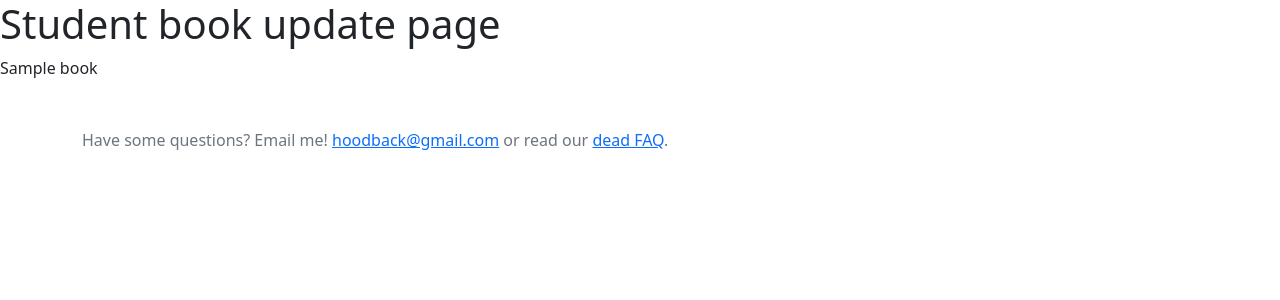
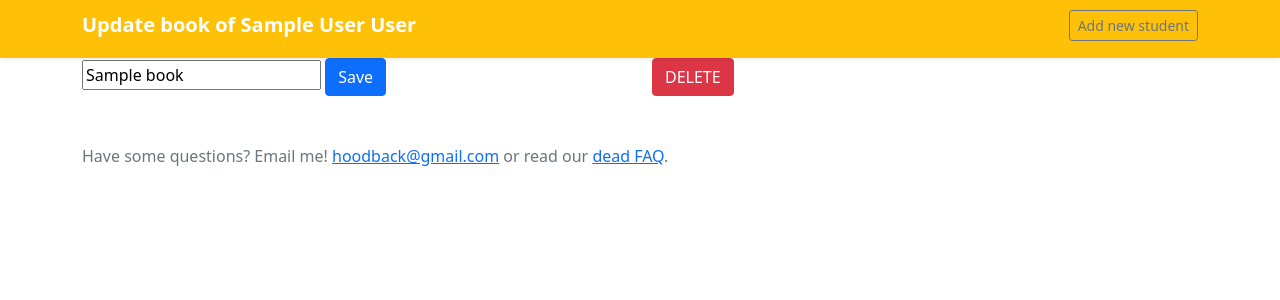
Before and after one commit to freddybone1/backend_HT6, a Django app: page /list/books/up/1 in a window 1280 px wide. Shown: the top 300 px of the page. Run offline with Django 3.2, Linux system fonts and the light colour scheme; tables that the repository leaves empty hold one stand-in row (values such as "Sample post"); parts of the project's set-up code (start-up, migrations or seed data) failed here and were passed over.

Commit message:
update forms - add form for student book; signals - delte sygnal which stop deletion of student; templates - adjust templates to assist logic; view - add code to delete and change students book;

```diff
--- a/home/forms.py
+++ b/home/forms.py
@@ -1,6 +1,6 @@
 from django.forms import ModelForm  # noqa
 
-from home.models import Student  # noqa
+from home.models import Student, Book  # noqa
 
 
 class StudentForm(ModelForm):
@@ -15,3 +15,10 @@ class StudentForm(ModelForm):
                   'email',
                   'social_url',
                   ]
+
+
+class BookForm(ModelForm):
+    class Meta:
+        model = Book
+        fields = ['title',
+                  ]
--- a/home/templates/student_book_update.html
+++ b/home/templates/student_book_update.html
@@ -3,12 +3,39 @@
 {% block title %} Student book {% endblock %}
 
 {% block 'body' %}
-<h1> Student book update page</h1>
-<!--{% for student in students%}-->
-<!--<li> {{student.name}}</li>-->
-<!--{% endfor %}-->
+<header>
+  <div class="navbar navbar-dark bg-warning shadow-sm">
+    <div class="container">
+      <h3 class="navbar-brand d-flex align-items-center">
+        <strong>{% block page_name %}Update book of {{student.name}} {{student.surname}}{% endblock %}</strong>
+        <h4><a href="{% url 'page_add_student' %}"><button type="button" class="btn btn-sm btn-outline-secondary">Add new student</button></a></h4>
+      </h3>
+    </div>
+  </div>
+</header>
 
-{{student.book.title}}
+<div class="container">
+  <div class="row ">
+    <div class="col align-self-center">
+      <form method="POST" action="{% url 'page_books_update' id=student.id %}">
+      {% csrf_token %}
+        {% for field in form%}
+        {{field}}
+        {% endfor %}
+        <!-- button to save changes in book . use name tag to identify it in view.return id of student     -->
+        <button type="submit" name="Save" class="btn btn-primary">Save</button>
+      </form>
+    </div>
+
+    <div class="col align-self-center">
+      <!-- button to delete book and student. use name tag to identify it in view.return id of book    -->
+      <form method="POST" action="{% url 'page_books_update' id=student.book.id %}">
+        {% csrf_token %}
+      <button type="submit" name="DELETE" class="btn btn-danger">DELETE</button></form>
+    </div>
+  </div>
+</div>
+
 
 {% include 'footer.html' %}
 {% endblock %}
--- a/home/templates/update_student.html
+++ b/home/templates/update_student.html
@@ -13,10 +13,9 @@
     </div>
   </div>
 </header>
-    <div class="container">
+<div class="container">
   <div class="row align-items-centre">
     <div class="col">
-
     </div>
     <div class="col">
       <form method="POST" action="{% url 'page_update_students' id=student.id %}">
--- a/home/views.py
+++ b/home/views.py
@@ -1,13 +1,20 @@
+
 import csv
 
 from django.http import HttpResponseRedirect, JsonResponse, HttpResponse
+
 from django.shortcuts import render, redirect, get_object_or_404  # noqa
 from django.urls import reverse
 from django.views import View
 
 from backend_HT5.celery import simple_task
-from home.forms import StudentForm  # noqa
+
+from home.forms import StudentForm, BookForm  # noqa
 from home.models import Student, Teacher, Book, Currency  # noqa
+
+
+
+
 
 
 class AddStudent(View):
@@ -151,11 +158,36 @@ class MainView(View):
 
 
 class StudentBookUpdate(View):
+    """
+    Function delete book and related student from database. Also, it allows to change title of a book
+    """
     def get(self, request, id):
         student = get_object_or_404(Student, id=id)
-        student_form = StudentForm(instance=student)
+        # Send to page form with student's book info, which we are able to change
+        book = student.book
+        book_form = BookForm(instance=book)
         context = {
             'student': student,
-            'form': student_form
+            'form': book_form,
+
         }
         return render(request, 'student_book_update.html', context=context)
+
+    def post(self, request, id):
+        # Make a tree to define which button was pushed
+        if 'Save' in request.POST:
+            student = get_object_or_404(Student, id=id)
+
+            book = student.book
+            book_form = BookForm(request.POST, instance=book)
+            # Check if the form is valid
+            if book_form.is_valid():
+                book_form.save()
+                return redirect('page_books_students')
+            else:
+                return HttpResponse(u'Upps, something went wrong')
+
+        elif 'DELETE' in request.POST:
+            book = get_object_or_404(Book, id=id)
+            book.delete()
+            return HttpResponseRedirect(reverse('page_books_students'))
```
Also changed, not shown: home/signals.py (+0 -7 lines).
